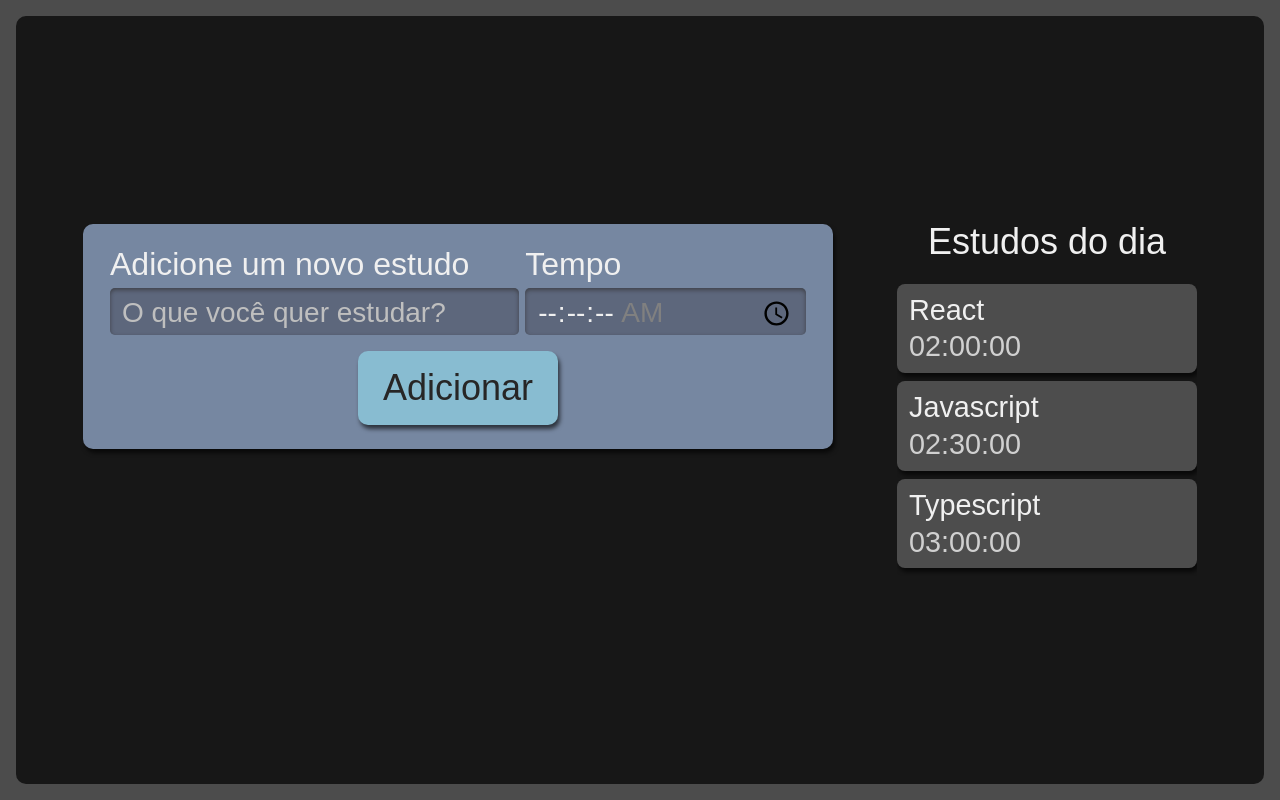
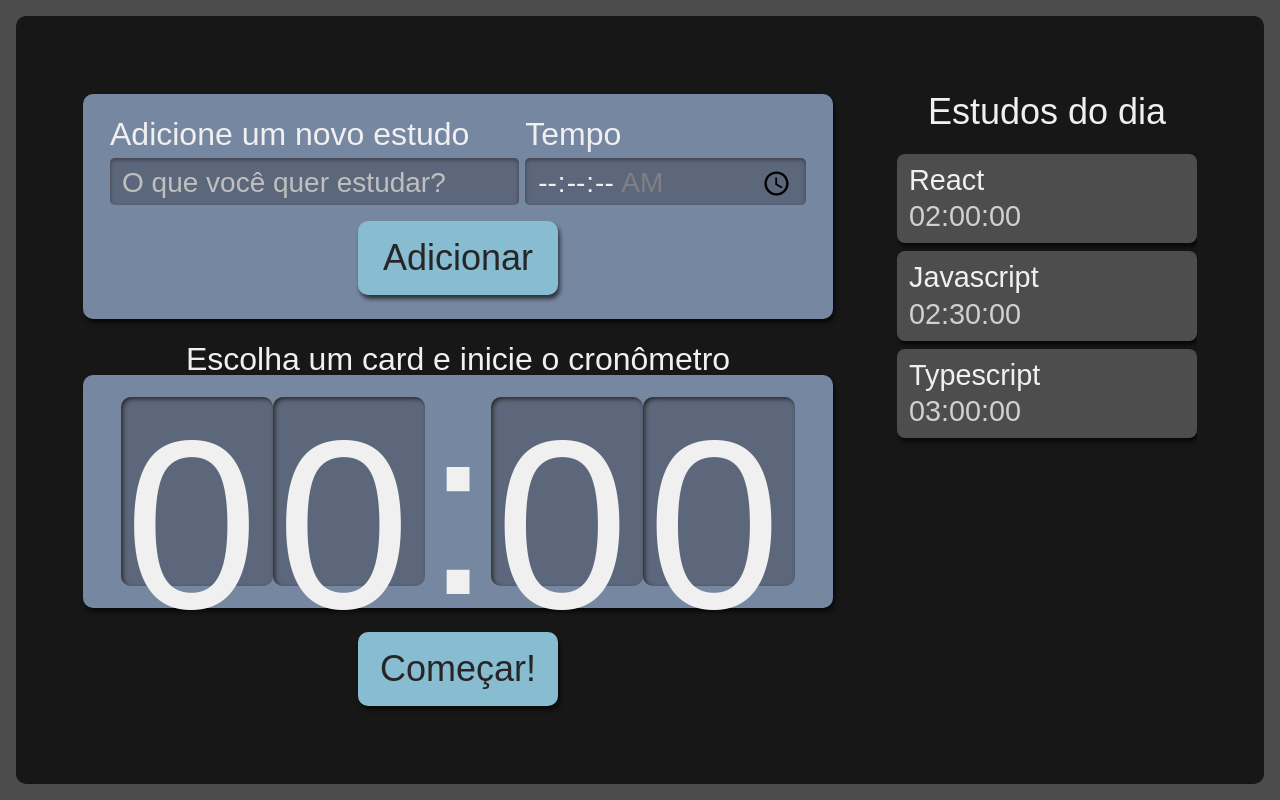
Before and after one commit to leonfpontes/studies, a React (Create React App) app: page / in a window 1280 px wide. Built offline with nearby package versions, Linux system fonts and the light colour scheme.

Commit message:
componente cronometro e relogio

```diff
--- /dev/null
+++ b/src/components/Timer/Clock/Clock.module.scss
@@ -0,0 +1,21 @@
+.relogioNumero {
+    background-color: #5D677C;
+    box-shadow: 2px 2px 4px #2B2B2B inset;
+    height: 3.6rem;
+    width: 3rem;
+    padding: 8px 4px;
+    border-radius: 10px;
+
+@media screen and (min-width:1280px) {
+    height: 10.8rem;
+    width: 9rem;
+}
+}
+
+.relogioDivisao {
+height: 4.2rem;
+
+@media screen and (min-width:1280px) {
+    height: 12.6rem;
+}
+}
--- /dev/null
+++ b/src/components/Timer/Clock/index.tsx
@@ -0,0 +1,14 @@
+import style from './Clock.module.scss'
+
+export default function Clock() {
+    return(
+        <>
+            <span className={style.relogioNumero}>0</span>
+            <span className={style.relogioNumero}>0</span>
+            <span className={style.relogioDivisao}>:</span>
+            <span className={style.relogioNumero}>0</span>
+            <span className={style.relogioNumero}>0</span>
+        </>
+
+    )
+}
--- /dev/null
+++ b/src/components/Timer/Timer.module.scss
@@ -0,0 +1,59 @@
+.cronometro {
+    display: flex;
+    flex-direction: column;
+    align-items: center;
+    grid-area: cronometro;
+
+.relogioWrapper {
+    align-items: center;
+    background-color: #7687A1;
+    border-radius: 10px;
+    box-shadow: 2px 4px 4px #0000009F;
+    box-sizing: border-box;
+    display: flex;
+    font-size: 5rem;
+    justify-content: center;
+    margin-bottom: 24px;
+    padding: 16px 12px;
+    width: 100%;
+}
+
+.titulo {
+    font-size: 2rem;
+}
+
+button {
+    background-color: #88bcd1;
+    border-radius: 10px;
+    box-shadow: 2px 4px 4px #0000009F;
+    color: #272626;
+    cursor: pointer;
+    font-size: 1.25rem;
+    padding: 16px;
+    width: 150px;
+
+    &:active {
+    background-color: #7CA6B7;
+    box-shadow: 2px 2px 4px #0000009F inset;
+    cursor: auto;
+    }
+}
+
+@media screen and (min-width:1280px) {
+
+    .relogioWrapper{
+    font-size: 15rem;
+    }
+
+    p {
+    font-size: 2rem;
+    }
+
+    button {
+    grid-column-start: span 2;
+    justify-self: center;
+    width: 200px;
+    font-size: 2.25rem;
+    }
+}
+}
--- /dev/null
+++ b/src/components/Timer/index.tsx
@@ -0,0 +1,15 @@
+import Button from "../Button"
+import Clock from "./Clock"
+import style from './Timer.module.scss'
+
+export default function Timer() {
+    return(
+        <div className={style.cronometro}>
+            <p className={style.titulo}>Escolha um card e inicie o cronômetro</p>
+            <div className={style.relogioWrapper}>
+                <Clock />
+            </div>
+            <Button text="Começar!"/>
+        </div>
+    )
+}
--- a/src/pages/App.tsx
+++ b/src/pages/App.tsx
@@ -2,12 +2,14 @@
 import Form from '../components/Form';
 import List from '../components/List';
 import style from './App.module.scss';
+import Timer from '../components/Timer';
 
 function App() {
   return (
     <div className={style.AppStyle}>
       <Form />
       <List />
+      <Timer />
     </div>
   );
 }
```
